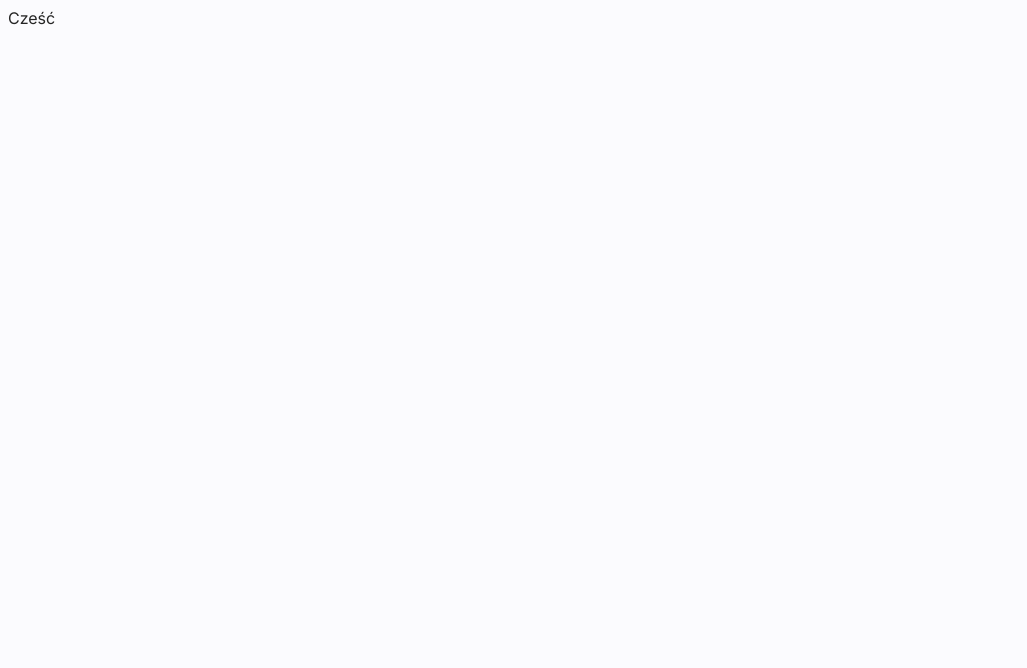
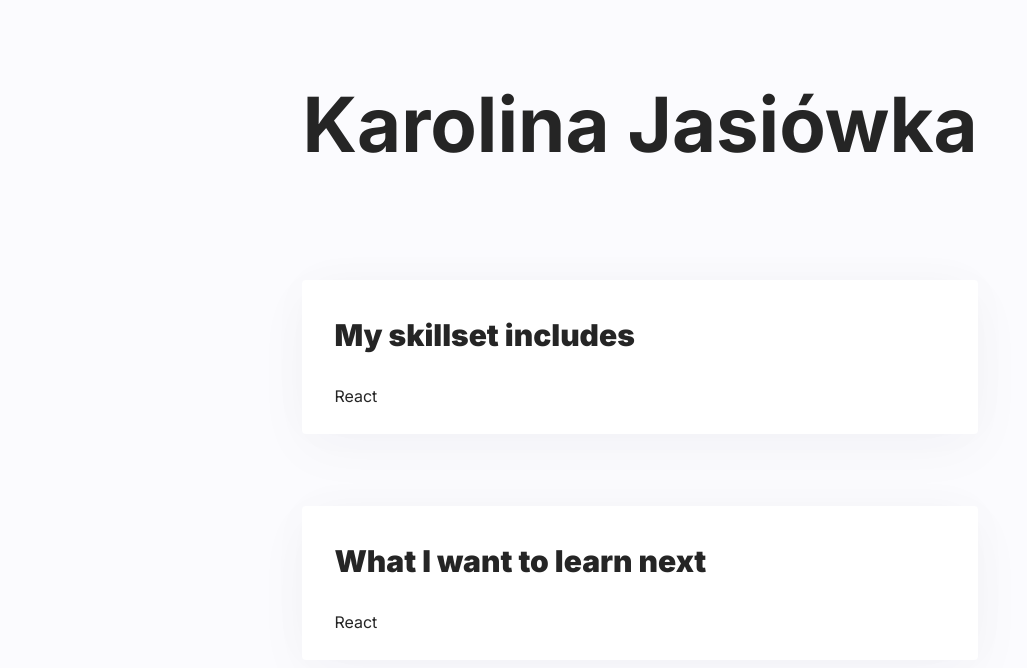
Before and after one commit to KarolinaJ33/personal-homepage, a React (Create React App) app: page / in a window 1280 px wide. Shown: the top 668 px of the page, without its empty margins (0-1027 px from the left). Built offline with nearby package versions, Linux system fonts and the light colour scheme.

Commit message:
added Container and Section

```diff
--- a/src/App.js
+++ b/src/App.js
@@ -1,8 +1,17 @@
+import Header from "./Header";
+import { Container } from "./Container/styled";
+import Section from "./Section";
 
 
 function App() {
   return (
-   <>Cześć</>
+
+    <Container>
+      <Header title= "Karolina Jasiówka" />
+      <Section title= "My skillset includes" body="React" />
+
+      <Section title= "What I want to learn next"  body="React" />
+    </Container>
   );
 }
 
```
